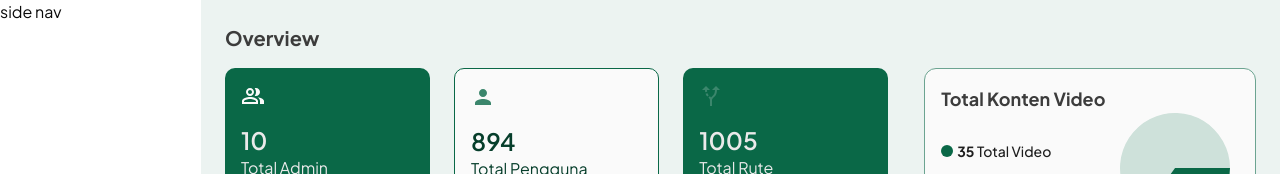
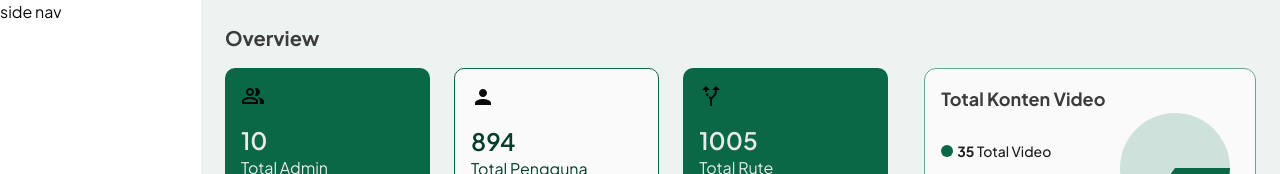
Before and after one commit to Lviathannn/capstone, a React (Vite) app: page /dashboard in a window 1280 px wide. Shown: the top 174 px of the page. Built offline with nearby package versions, Linux system fonts and the light colour scheme.

Commit message:
update fill icons sidebar

```diff
--- a/src/assets/icons/index.jsx
+++ b/src/assets/icons/index.jsx
@@ -1,4 +1,4 @@
-export const PeopleAltIcon = ({className}) => {
+export const PeopleAltIcon = ({ className }) => {
   return (
     <svg
       width="24"
@@ -11,19 +11,19 @@ export const PeopleAltIcon = ({className}) => {
       <g clip-path="url(#clip0_926_1507)">
         <path
           d="M16.67 13.13C18.04 14.06 19 15.32 19 17V20H23V17C23 14.82 19.43 13.53 16.67 13.13Z"
-          fill="#FAFAFA"
+          fill="currentColor"
         />
         <path
           d="M15 12C17.21 12 19 10.21 19 8C19 5.79 17.21 4 15 4C14.53 4 14.09 4.1 13.67 4.24C14.5 5.27 15 6.58 15 8C15 9.42 14.5 10.73 13.67 11.76C14.09 11.9 14.53 12 15 12Z"
-          fill="#FAFAFA"
+          fill="currentColor"
         />
         <path
           d="M9 12C11.21 12 13 10.21 13 8C13 5.79 11.21 4 9 4C6.79 4 5 5.79 5 8C5 10.21 6.79 12 9 12ZM9 6C10.1 6 11 6.9 11 8C11 9.1 10.1 10 9 10C7.9 10 7 9.1 7 8C7 6.9 7.9 6 9 6Z"
-          fill="#FAFAFA"
+          fill="currentColor"
         />
         <path
           d="M9 13C6.33 13 1 14.34 1 17V20H17V17C17 14.34 11.67 13 9 13ZM15 18H3V17.01C3.2 16.29 6.3 15 9 15C11.7 15 14.8 16.29 15 17V18Z"
-          fill="#FAFAFA"
+          fill="currentColor"
         />
       </g>
       <defs>
@@ -35,7 +35,7 @@ export const PeopleAltIcon = ({className}) => {
   );
 };
 
-export const PersonIcon = ({className}) => {
+export const PersonIcon = ({ className }) => {
   return (
     <svg
       width="24"
@@ -48,7 +48,7 @@ export const PersonIcon = ({className}) => {
       <g clip-path="url(#clip0_926_1480)">
         <path
           d="M12 12C14.21 12 16 10.21 16 8C16 5.79 14.21 4 12 4C9.79 4 8 5.79 8 8C8 10.21 9.79 12 12 12ZM12 14C9.33 14 4 15.34 4 18V20H20V18C20 15.34 14.67 14 12 14Z"
-          fill="#3B866C"
+          fill="currentColor"
         />
       </g>
       <defs>
@@ -60,23 +60,31 @@ export const PersonIcon = ({className}) => {
   );
 };
 
-export const AltRouteIcon = ({className}) => {
+export const AltRouteIcon = ({ className }) => {
   return (
-    <svg width="24" height="24" viewBox="0 0 24 24" fill="none" xmlns="http://www.w3.org/2000/svg">
+    <svg
+      width="24"
+      height="24"
+      viewBox="0 0 24 24"
+      fill="none"
+      xmlns="http://www.w3.org/2000/svg"
+    >
       <g clip-path="url(#clip0_926_1488)">
-<path d="M9.78 11.16L8.36 12.58C7.68 11.89 7.02 11 6.57 9.64L8.51 9.15C8.83 10.04 9.28 10.65 9.78 11.16ZM11 6L7 2L3 6H6.02C6.04 6.81 6.1 7.54 6.21 8.17L8.15 7.68C8.08 7.2 8.03 6.63 8.02 6H11ZM21 6L17 2L13 6H15.99C15.89 9.68 14.71 10.75 13.45 11.88C12.95 12.32 12.44 12.8 12 13.43C11.66 12.94 11.27 12.55 10.87 12.19L9.46 13.6C10.39 14.45 11 15.14 11 17V22H13V17C13 14.98 13.71 14.34 14.79 13.37C16.17 12.13 17.87 10.59 17.99 6H21Z" fill="#3B866C"/>
+        <path
+          d="M9.78 11.16L8.36 12.58C7.68 11.89 7.02 11 6.57 9.64L8.51 9.15C8.83 10.04 9.28 10.65 9.78 11.16ZM11 6L7 2L3 6H6.02C6.04 6.81 6.1 7.54 6.21 8.17L8.15 7.68C8.08 7.2 8.03 6.63 8.02 6H11ZM21 6L17 2L13 6H15.99C15.89 9.68 14.71 10.75 13.45 11.88C12.95 12.32 12.44 12.8 12 13.43C11.66 12.94 11.27 12.55 10.87 12.19L9.46 13.6C10.39 14.45 11 15.14 11 17V22H13V17C13 14.98 13.71 14.34 14.79 13.37C16.17 12.13 17.87 10.59 17.99 6H21Z"
+          fill="currentColor"
+        />
       </g>
       <defs>
         <clipPath id="clip0_926_1488">
-<rect width="24" height="24" fill="white"/>
+          <rect width="24" height="24" fill="white" />
         </clipPath>
       </defs>
     </svg>
-
   );
 };
 
-export const DashboardIcon = ({className}) => {
+export const DashboardIcon = ({ className }) => {
   return (
     <svg
       width="24"
@@ -89,7 +97,7 @@ export const DashboardIcon = ({className}) => {
       <g clip-path="url(#clip0_926_1473)">
         <path
           d="M3 13H11V3H3V13ZM3 21H11V15H3V21ZM13 21H21V11H13V21ZM13 3V9H21V3H13Z"
-          fill="#3B866C"
+          fill="currentColor"
         />
       </g>
       <defs>
@@ -101,7 +109,7 @@ export const DashboardIcon = ({className}) => {
   );
 };
 
-export const VideoIcon = ({className}) => {
+export const VideoIcon = ({ className }) => {
   return (
     <svg
       width="24"
@@ -114,7 +122,7 @@ export const VideoIcon = ({className}) => {
       <g clip-path="url(#clip0_926_1495)">
         <path
           d="M4 6H2V20C2 21.1 2.9 22 4 22H18V20H4V6ZM20 2H8C6.9 2 6 2.9 6 4V16C6 17.1 6.9 18 8 18H20C21.1 18 22 17.1 22 16V4C22 2.9 21.1 2 20 2ZM12 14.5V5.5L18 10L12 14.5Z"
-          fill="#3B866C"
+          fill="currentColor"
         />
       </g>
       <defs>
@@ -126,7 +134,7 @@ export const VideoIcon = ({className}) => {
   );
 };
 
-export const DestinationIcon = ({className}) => {
+export const DestinationIcon = ({ className }) => {
   return (
     <svg
       width="24"
@@ -144,18 +152,26 @@ export const DestinationIcon = ({className}) => {
   );
 };
 
-export const LogoutIcon = ({className}) => {
+export const LogoutIcon = ({ className }) => {
   return (
-    <svg width="24" height="24" viewBox="0 0 24 24" fill="none" xmlns="http://www.w3.org/2000/svg">
+    <svg
+      width="24"
+      height="24"
+      viewBox="0 0 24 24"
+      fill="none"
+      xmlns="http://www.w3.org/2000/svg"
+    >
       <g clip-path="url(#clip0_927_961)">
-<path d="M17 7L15.59 8.41L18.17 11H8V13H18.17L15.59 15.58L17 17L22 12L17 7ZM4 5H12V3H4C2.9 3 2 3.9 2 5V19C2 20.1 2.9 21 4 21H12V19H4V5Z" fill="#C42C11"/>
+        <path
+          d="M17 7L15.59 8.41L18.17 11H8V13H18.17L15.59 15.58L17 17L22 12L17 7ZM4 5H12V3H4C2.9 3 2 3.9 2 5V19C2 20.1 2.9 21 4 21H12V19H4V5Z"
+          fill="currentColor"
+        />
       </g>
       <defs>
         <clipPath id="clip0_927_961">
-<rect width="24" height="24" fill="white"/>
+          <rect width="24" height="24" fill="white" />
         </clipPath>
       </defs>
     </svg>
-
   );
 };
```
Lines whose indentation alone changed are shown as unchanged.
